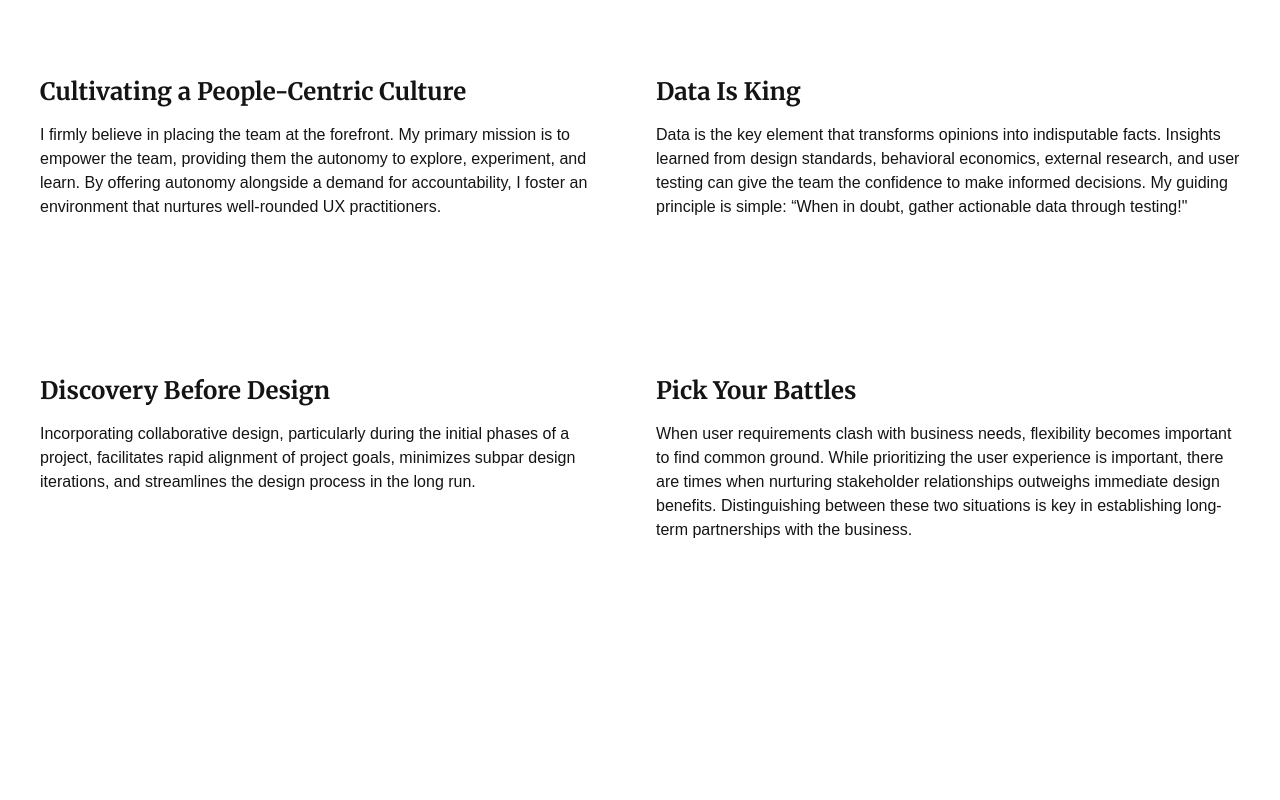
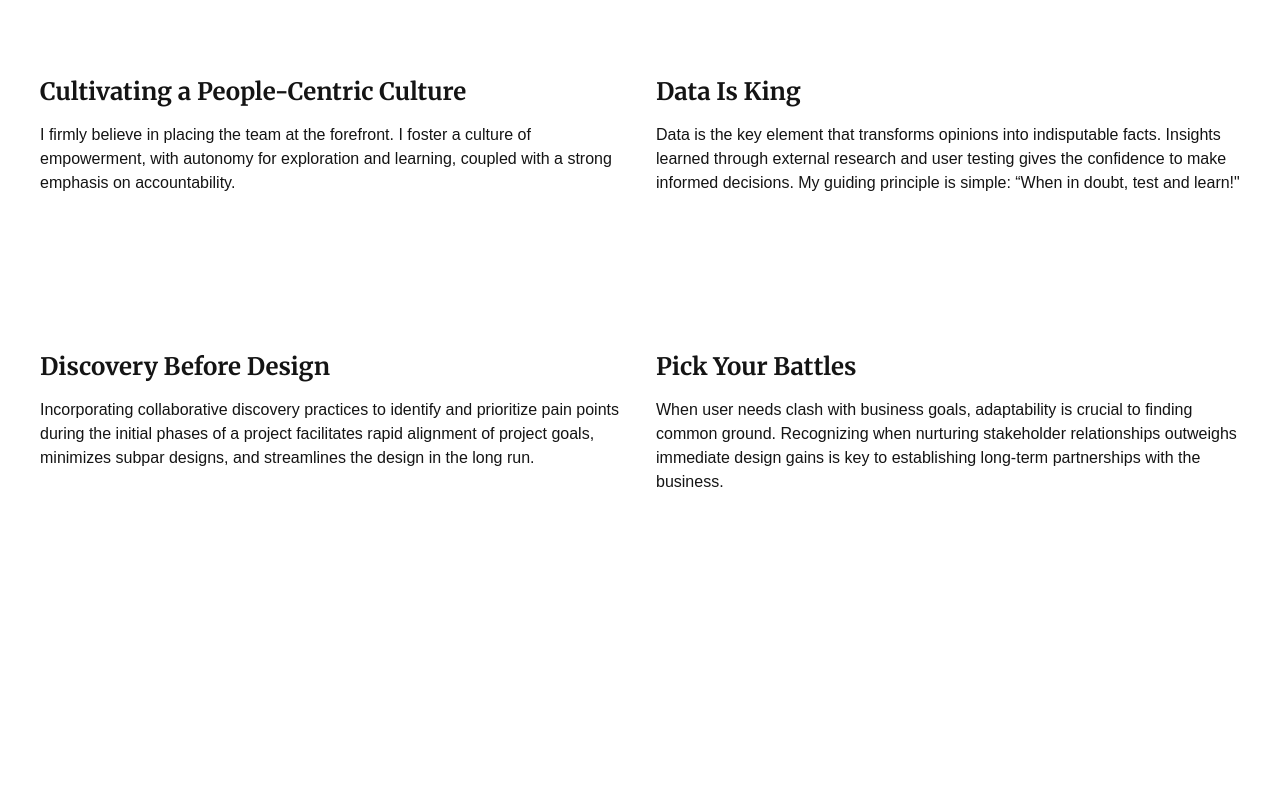
Before and after one commit to SnekaSampath/snekasampath.github.io, a plain HTML site: page index.html in a window 1280 px wide. Shown: the part 1000-1800 px from the top of the page. Drawn offline with nearby package versions, Linux system fonts and the light colour scheme.

Commit message:
Add files via upload

```diff
--- a/index.html
+++ b/index.html
@@ -43,7 +43,7 @@
 
                 <div class="home__data">
                     <h1 class="home__title" style="width: 50%">Hi, I'm Sneka Sampath</h1>
-                    <h3 class="descrip" style="width:50%"> Product Design Leader spearheading digital innovation, empowering UX practitioners to craft exceptional user experiences in the financial technology landscape. </h3><br>
+                    <h3 class="descrip" style="width:50%"> I'm a design leader spearheading digital innovation, empowering UX practitioners to craft exceptional user experiences. </h3><br>
                     <!-- <p class="descrip" style="width:60%" >A user experience designer passionate about humanizing technology through designing experiences that are simple, enjoyable and trustworthy.</p> -->
                     <br>
                     <a href="https://www.linkedin.com/in/snekasampath/" target="_blank" class="home__social-icon"><i class='bx bxl-linkedin'></i></a>
@@ -72,17 +72,18 @@
                     <h2 class="about__subtitle">Cultivating a People-Centric Culture</h2>
                     <p class="parafont">
                         I firmly believe in placing the team at the forefront.
-                        My primary mission is to empower the team, providing them the autonomy to explore, experiment, and learn.
-                        By offering autonomy alongside a demand for accountability, I foster an environment that nurtures well-rounded UX practitioners.
+                        I foster a culture of empowerment, with autonomy for exploration and learning,
+                        coupled with a strong emphasis on accountability.
+
                     </p>
                 </div>
                 <div>
                     <h2 class="about__subtitle">Data Is King</h2>
                     <p class="parafont">
                         Data is the key element that transforms opinions into indisputable facts.
-                        Insights learned from design standards, behavioral economics, external research,
-                        and user testing can give the team the confidence to make informed decisions.
-                        My guiding principle is simple: “When in doubt, gather actionable data through testing!"
+                        Insights learned through external research and user testing
+                        gives the confidence to make informed decisions.
+                        My guiding principle is simple: “When in doubt, test and learn!"
                         </p>
                 </div>
 
@@ -92,15 +93,16 @@
                     <div>
                     <h2 class="about__subtitle">Discovery Before Design</h2>
                     <p class="parafont">
-                        Incorporating collaborative design, particularly during the initial phases of a project, facilitates rapid alignment of project goals,
-                        minimizes subpar design iterations, and streamlines the design process in the long run.</p>
+                        Incorporating collaborative discovery practices to identify and prioritize pain points during the initial phases of a project
+                        facilitates rapid alignment of project goals,
+                        minimizes subpar designs, and streamlines the design in the long run.</p>
                 </div>
                 <div>
                     <h2 class="about__subtitle">Pick Your Battles</h2>
                     <p class="parafont">
-                        When user requirements clash with business needs, flexibility becomes important to find common ground.
-                        While prioritizing the user experience is important, there are times when nurturing stakeholder relationships outweighs immediate design benefits.
-                        Distinguishing between these two situations is key in establishing long-term partnerships with the business.
+
+When user needs clash with business goals, adaptability is crucial to finding common ground.
+Recognizing when nurturing stakeholder relationships outweighs immediate design gains is key to establishing long-term partnerships with the business.
                         </p>
                 </div>
                 </div>
@@ -128,6 +130,21 @@
                         <a href="doc/Designsprint.pdf" target="_blank" class="main-btn">View Case Study</a>
                     </div>
                 </div> -->
+                <br><br><br><br><br><br><br><br><br>
+                <div class="about__container bd-grid">
+
+                    <div class="skills__img">
+                        <img src="assets/work/expressenrol.png" alt="">
+                    </div>
+                    <div>
+                        <h2 class="about__subtitle">Choices Express Enrolment</h2>
+                      <!--  <p class="about__text" style="font-size:90%;">UX Architect</p> -->
+
+                        <p class="parafont">Helping beginner level investors transfer their investment products within 10 minutes during stressful times of changing jobs.</p>
+                            <br>
+                        <a href="Expressenrol.html" class="main-btn">View Case Study</a>
+                    </div>
+                </div>
                 <br><br><br><br><br>
                 <div class="about__container bd-grid">
                     <div>
@@ -158,26 +175,14 @@
                     </div>
 
                 </div>-->
-                <br><br><br><br><br><br><br><br><br>
-                <div class="about__container bd-grid">
 
-                    <div class="skills__img">
-                        <img src="assets/work/expressenrol.png" alt="">
-                    </div>
-                    <div>
-                        <h2 class="about__subtitle">Choices Express Enrolment</h2>
-                      <!--  <p class="about__text" style="font-size:90%;">UX Architect</p> -->
-
-                        <p class="parafont">Helping beginner level investors transfer their investment products within 10 minutes during stressful times of changing jobs.</p>
-                            <br>
-                        <a href="Expressenrol.html" class="main-btn">View Case Study</a>
-                    </div>
-                </div>
                 <br><br><br><br><br><br><br><br><br>
 
                 <div class="about__container bd-grid">
 
-
+                    <div class="skills__img">
+                        <img src="assets/work/Termwork_oct3.png" alt="">
+                    </div>
                     <div>
                         <h2 class="about__subtitle">RBC Life Insurance application</h2>
                       <!--  <p class="about__text" style="font-size:90%;">Lead UX Designer / Content Writer </p> -->
@@ -188,9 +193,7 @@
                         <!-- <p class="parafont"> This project is private </p><br> -->
                        <a href="Yourterm.html" class="main-btn">View Case Study</a>
                     </div>
-                    <div class="skills__img">
-                        <img src="assets/work/Termwork_oct3.png" alt="">
-                    </div>
+
                 </div>
                 <br><br><br><br><br><br><br><br><br>
 
```
Also changed, not shown: about.html (+2 -2 lines), 2 other files.
